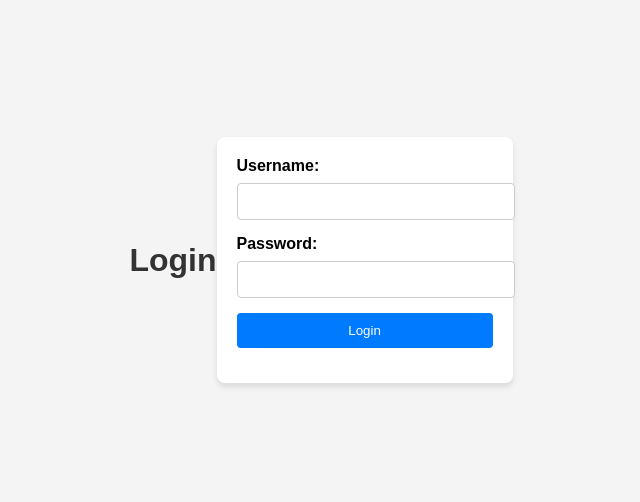
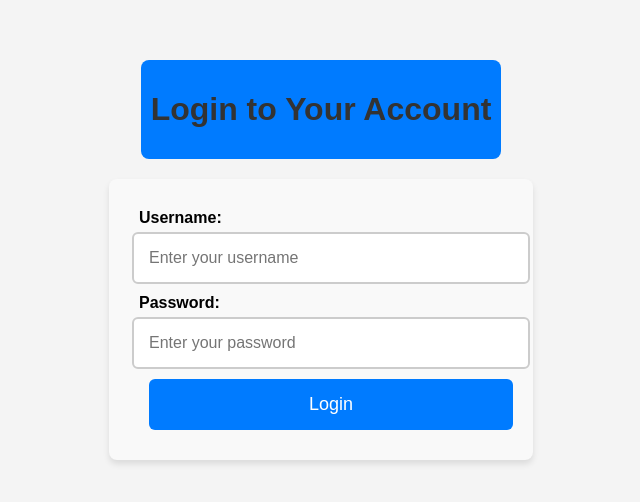
Before and after one commit to Schmetterling-buns/Web-LLM-Compozent, a website: page client/login.html in a window 1280 px wide. Shown: the part 140-642 px from the top of the page, without its empty margins (319-959 px from the left). Drawn offline with Linux system fonts and the light colour scheme.

Commit message:
Styled Forms and layout

```diff
--- a/client/login.html
+++ b/client/login.html
@@ -7,19 +7,23 @@
   <link rel="stylesheet" href="styles/style.css">
 </head>
 <body>
-  <h1>Login</h1>
+  <header>
+    <h1>Login to Your Account</h1>
+  </header>
 
-  <form id="loginForm">
-    <label for="username">Username:</label>
-    <input type="text" id="username" name="username" required>
+  <div class="login-container" style="width: 30%; margin: 20px auto 0; padding: 20px; background: #f9f9f9; border-radius: 8px; box-shadow: 0 4px 6px rgba(0, 0, 0, 0.1);">
+    <form id="loginForm" style="width: 100%; max-width: 400px; margin: auto; display: flex; flex-direction: column; align-items: center; padding: 10px;">
+      <label for="username" style="width: 100%; margin-bottom: 5px;">Username:</label>
+      <input type="text" id="username" name="username" placeholder="Enter your username" required style="width: calc(100% - 20px); margin-bottom: 10px;">
 
-    <label for="password">Password:</label>
-    <input type="password" id="password" name="password" required>
+      <label for="password" style="width: 100%; margin-bottom: 5px;">Password:</label>
+      <input type="password" id="password" name="password" placeholder="Enter your password" required style="width: calc(100% - 20px); margin-bottom: 10px;">
 
-    <button type="submit">Login</button>
-  </form>
+      <button type="submit" style="width: calc(100% - 20px);">Login</button>
+    </form>
 
-  <p id="loginMessage" style="display:none;"></p>
+    <p id="loginMessage" style="display:none;"></p>
+  </div>
 
   <script>
     document.getElementById('loginForm').addEventListener('submit', (event) => {
--- a/client/styles/dashboard.css
+++ b/client/styles/dashboard.css
@@ -31,6 +31,32 @@ section {
   box-shadow: 0 4px 6px rgba(0, 0, 0, 0.1);
 }
 
+textarea, input, select, button {
+  width: 100%;
+  padding: 10px;
+  margin-bottom: 15px;
+  border: 1px solid #ccc;
+  border-radius: 4px;
+}
+
+button {
+  background-color: #007bff;
+  color: white;
+  border: none;
+  cursor: pointer;
+}
+
+button:hover {
+  background-color: #0056b3;
+  transform: scale(1.05);
+}
+
+p {
+  text-align: center;
+  font-size: 16px;
+  margin-top: 10px;
+}
+
 h1 {
   text-align: center;
   color: #333;
@@ -51,39 +77,25 @@ label {
   font-weight: bold;
 }
 
-input, textarea, button {
-  width: 100%;
-  padding: 10px;
-  margin-bottom: 15px;
-  border: 1px solid #ccc;
-  border-radius: 4px;
-}
-
 input, textarea {
   transition: border-color 0.3s ease;
 }
 
 input:focus, textarea:focus {
   border-color: #28a745;
+  box-shadow: 0 0 5px rgba(40, 167, 69, 0.5);
 }
 
-button {
+header {
+  text-align: center;
   background-color: #007bff;
   color: white;
-  border: none;
-  cursor: pointer;
   padding: 10px;
-  transition: background-color 0.3s ease;
+  margin-bottom: 20px;
 }
 
-button:hover {
-  background-color: #0056b3;
-}
-
-#responseMessage {
-  text-align: center;
-  font-size: 16px;
-  margin-top: 10px;
+input, textarea, button {
+  transition: all 0.3s ease;
 }
 
 @media (max-width: 600px) {
@@ -93,7 +105,17 @@ button:hover {
     padding: 15px;
   }
 
+  section {
+    max-width: 90%;
+    padding: 15px;
+  }
+
+  nav {
+    font-size: 14px;
+  }
+
   input, textarea, button {
     font-size: 14px;
+    padding: 10px;
   }
 }
--- a/client/styles/style.css
+++ b/client/styles/style.css
@@ -4,6 +4,7 @@ body {
   margin: 0;
   padding: 0;
   display: flex;
+  flex-direction: column;
   justify-content: center;
   align-items: center;
   height: 100vh;
@@ -14,36 +15,44 @@ h1 {
   color: #333;
 }
 
-form {
-  max-width: 400px;
-  padding: 20px;
+.login-container {
+  max-width: 500px;
+  padding: 30px;
   background: #fff;
   border-radius: 8px;
   box-shadow: 0 4px 6px rgba(0, 0, 0, 0.1);
+  margin-top: 20px;
 }
 
-label {
-  display: block;
+.login-container form {
+  display: flex;
+  flex-direction: column;
+}
+
+.login-container label {
   margin-bottom: 8px;
   font-weight: bold;
 }
 
-input, button {
-  width: 100%;
-  padding: 10px;
-  margin-bottom: 15px;
-  border: 1px solid #ccc;
-  border-radius: 4px;
+.login-container input {
+  padding: 15px;
+  margin-bottom: 20px;
+  font-size: 16px;
+  border: 2px solid #ccc;
+  border-radius: 6px;
 }
 
-button {
+.login-container button {
   background-color: #007bff;
   color: white;
+  font-size: 18px;
+  padding: 15px;
   border: none;
+  border-radius: 6px;
   cursor: pointer;
 }
 
-button:hover {
+.login-container button:hover {
   background-color: #0056b3;
 }
 
@@ -52,3 +61,36 @@ button:hover {
   font-size: 16px;
   margin-top: 10px;
 }
+
+header {
+  text-align: center;
+  background-color: #007bff;
+  color: white;
+  padding: 10px;
+  border-radius: 8px;
+}
+
+input, button {
+  transition: all 0.3s ease;
+}
+
+input:focus {
+  border-color: #007bff;
+  box-shadow: 0 0 5px rgba(0, 123, 255, 0.5);
+}
+
+button:hover {
+  transform: scale(1.05);
+}
+
+@media (max-width: 600px) {
+  .login-container {
+    max-width: 90%;
+    padding: 20px;
+  }
+
+  input, button {
+    font-size: 14px;
+    padding: 10px;
+  }
+}
```
Also changed, not shown: client/attendance.html (added, +44 -0 lines), client/dashboard.html (+19 -29 lines), client/llm.html (added, +35 -0 lines).
